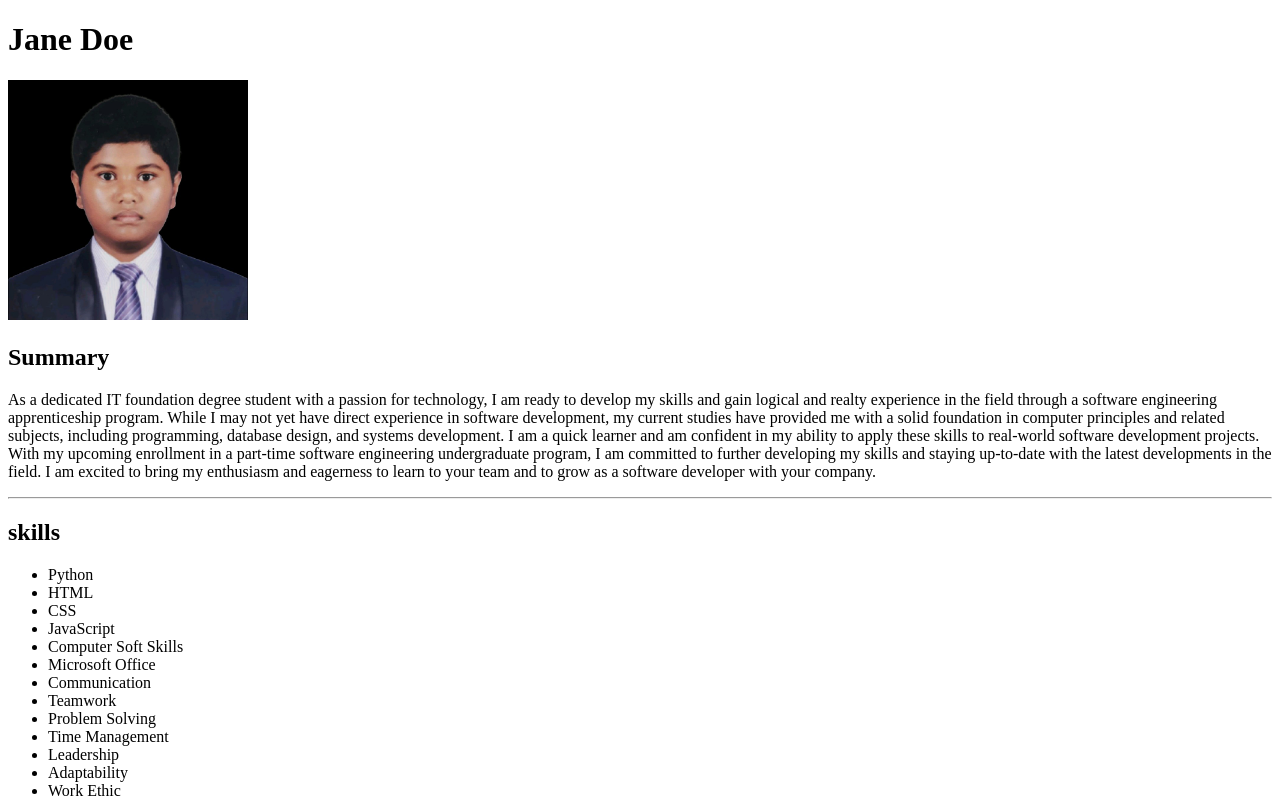
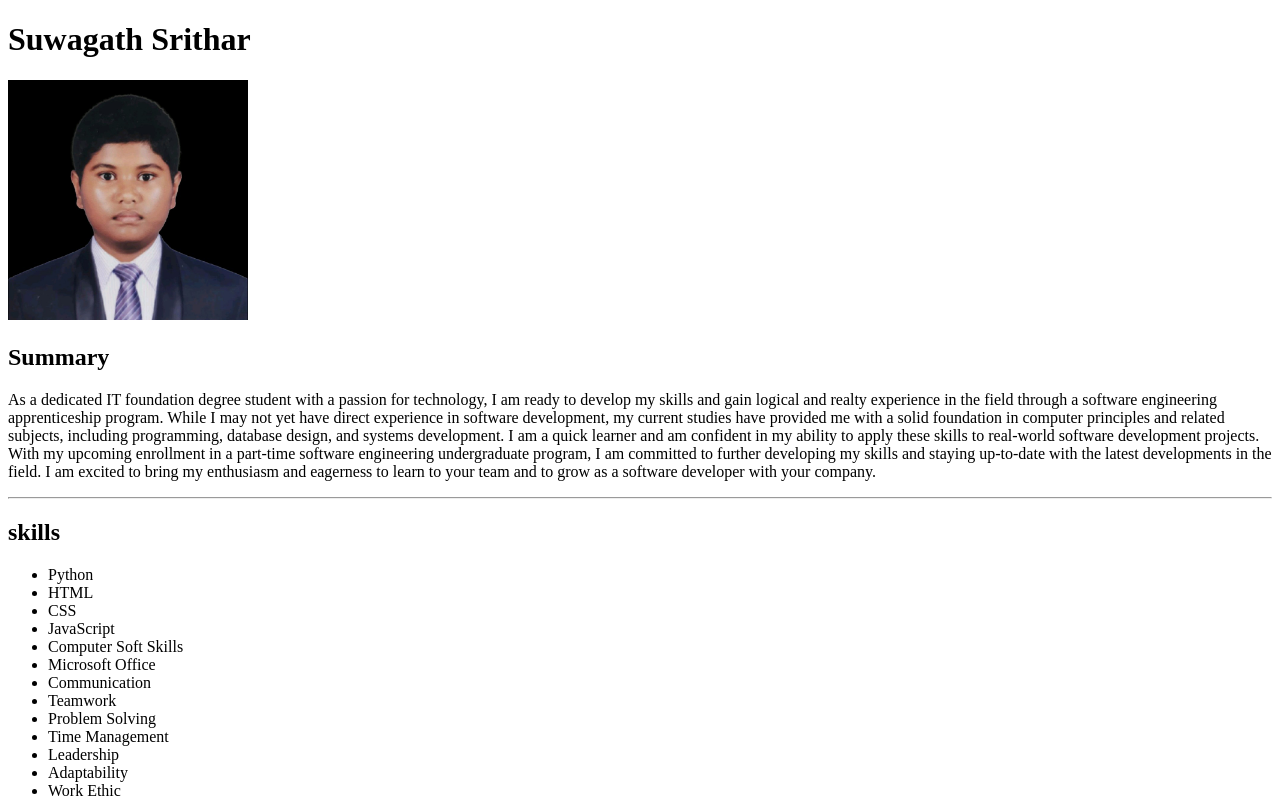
Before and after one commit to Suwagath/html-resume, a plain HTML site: page index.html in a window 1280 px wide. Shown: the top 803 px of the page. Drawn offline with Linux system fonts and the light colour scheme.

Commit message:
Update index.html

```diff
--- a/index.html
+++ b/index.html
@@ -6,7 +6,7 @@
     <title>Resume</title>
 </head>
 <body>
-    <h1>Jane Doe</h1>
+    <h1>Suwagath Srithar</h1>
     <img src="./Assets/Images/Profile-Picture.jpeg" alt="Profile picture" width="240">
     <h2>Summary</h2>
     <p>As a dedicated IT foundation degree student with a passion for technology, I am ready to develop my skills and gain logical and realty
```
